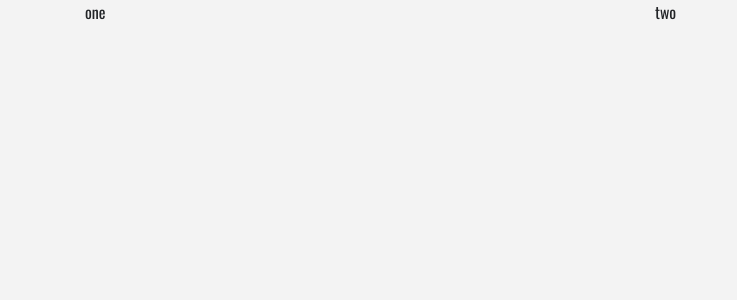
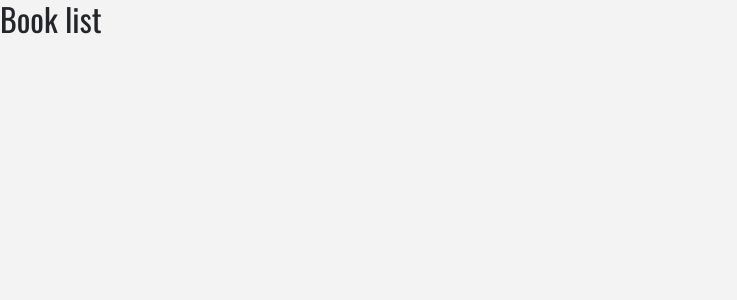
Before and after one commit to imadcollin/book-store, a React (Create React App) app: page / in a window 1280 px wide. Shown: the top 300 px of the page, without its empty margins (0-737 px from the left). Built offline with nearby package versions, Linux system fonts and the light colour scheme.

Commit message:
Add route and inital view

```diff
--- a/package.json
+++ b/package.json
@@ -9,6 +9,7 @@
     "bootstrap": "^4.5.3",
     "react": "^17.0.1",
     "react-dom": "^17.0.1",
+    "react-router-dom": "^5.2.0",
     "react-scripts": "4.0.0",
     "web-vitals": "^0.2.4"
   },
--- a/src/App.js
+++ b/src/App.js
@@ -1,15 +1,19 @@
-import './App.css';
-import 'bootstrap/dist/css/bootstrap.min.css';
-
+import "./App.css";
+import "bootstrap/dist/css/bootstrap.min.css";
+import React from "react";
+import { Switch, Route } from "react-router-dom";
+import BookList from "./Components/BookList";
+import PageNotFound from "./Components/PageNotFound";
+import Book from "./Components/Book";
 function App() {
   return (
-    <div className="container">
-
-      <div className="row">
-        <div className="col-6">one </div>
-        <div className="col-6">two</div>
-      </div>
-    </div>
+    <React.Fragment>
+      <Switch>
+        <Route exact path="/" component={BookList}></Route>
+        <Route path="/book" component={Book}></Route>
+        <Route component={PageNotFound}></Route>
+      </Switch>
+    </React.Fragment>
   );
 }
 
--- /dev/null
+++ b/src/Components/Book.js
@@ -0,0 +1,11 @@
+import React, { Component } from 'react'
+
+export default class Book extends Component {
+	render() {
+		return (
+			<div>
+				<h2>Book</h2>
+			</div>
+		)
+	}
+}
--- /dev/null
+++ b/src/Components/BookList.js
@@ -0,0 +1,11 @@
+import React, { Component } from 'react'
+
+export default class BookList extends Component {
+	render() {
+		return (
+			<div>
+				<h2>Book list </h2>
+			</div>
+		)
+	}
+}
--- /dev/null
+++ b/src/Components/PageNotFound.js
@@ -0,0 +1,11 @@
+import React, { Component } from "react";
+
+export default class PageNotFound extends Component {
+  render() {
+    return (
+      <div>
+        <h2>Page Not Found</h2>
+      </div>
+    );
+  }
+}
--- a/src/index.js
+++ b/src/index.js
@@ -2,10 +2,10 @@ import React from 'react';
 import ReactDOM from 'react-dom';
 import './index.css';
 import App from './App';
+import {BrowserRouter as Router} from "react-router-dom"
 
 ReactDOM.render(
-  <React.StrictMode>
-    <App />
-  </React.StrictMode>,
+<Router>    <App />
+</Router>,
   document.getElementById('root')
 );
```
Also changed, not shown: src/Components/Nav.js (added, +11 -0 lines), 1 other file (tests, documents, lock files or other folders).
